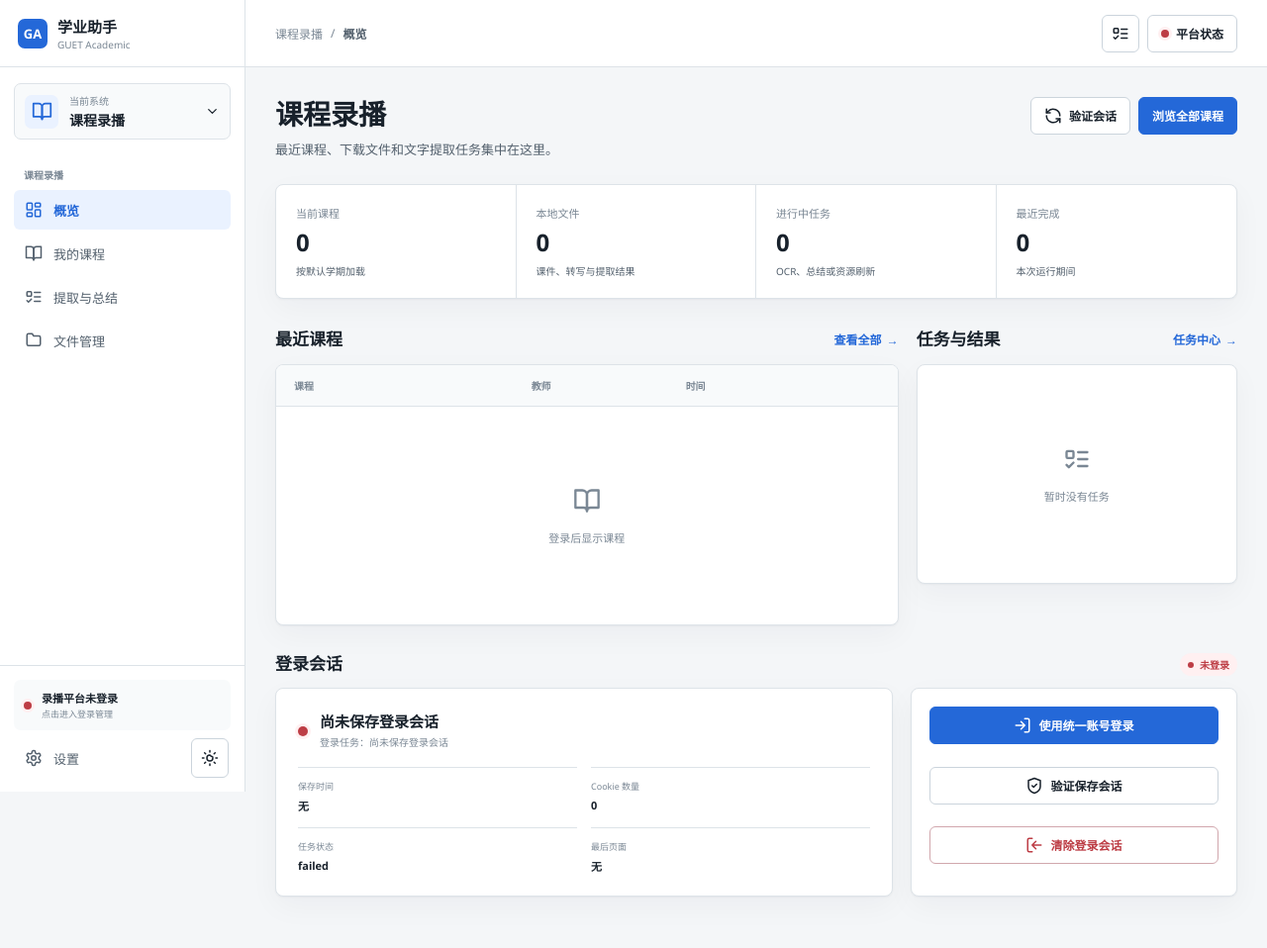
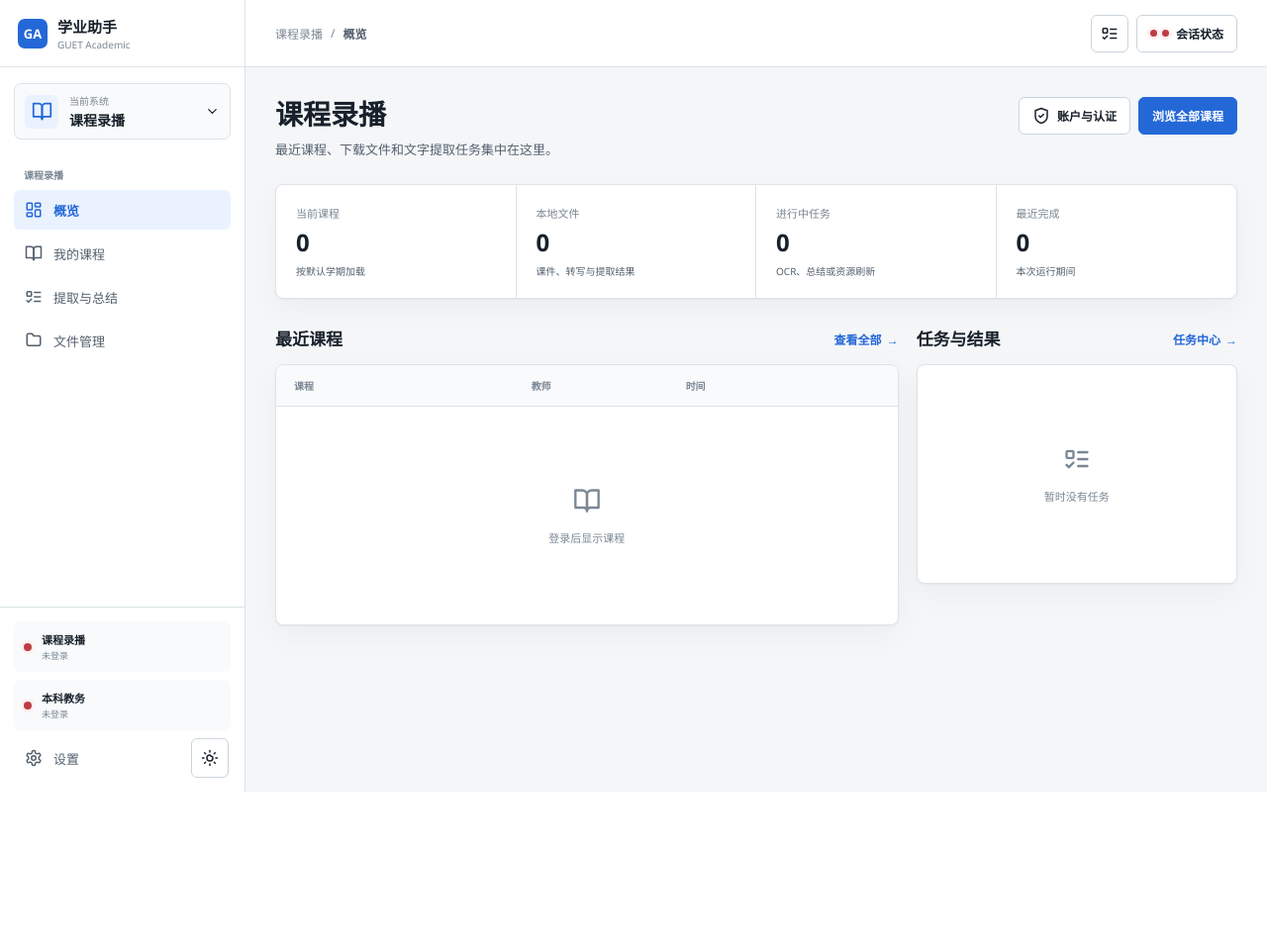
Before and after one commit to Yiyue345/fuckclassroom, a FastAPI app: page /classroom in a window 1280 px wide. Shown: the whole page at 99% size. After the commit the page ends 800 px from the top, so only its background shows below. Run offline with FastAPI, Linux system fonts and the light colour scheme; some libraries are stand-ins or nearby versions.

Commit message:
合并双系统登录与会话管理

```diff
--- a/fuckclassroom/web/app.py
+++ b/fuckclassroom/web/app.py
@@ -71,6 +71,11 @@ def _unified_credential_path(config: AppConfig):
         return legacy
 
 
+def _run_for_result(operation: Callable[[], object], result_url: str) -> str:
+    operation()
+    return result_url
+
+
 def create_app(config: AppConfig | None = None) -> FastAPI:
     app_config = config or AppConfig()
     classroom_client = ClassroomClient(app_config)
@@ -141,6 +146,8 @@ def create_app(config: AppConfig | None = None) -> FastAPI:
             hy2_proxy.stop()
 
     app = FastAPI(title="Fuck Classroom", lifespan=lifespan)
+    app.state.get_classroom_session_status = auth_service.get_session_status
+    app.state.get_selection_session_status = course_selection.get_session_status
     app.mount("/static", StaticFiles(directory=str(PROJECT_ROOT / "static")), name="static")
     def task_started_response(request: Request, task, result_url: str | None = None) -> Response:
         if "application/json" in request.headers.get("accept", ""):
@@ -174,7 +181,6 @@ def create_app(config: AppConfig | None = None) -> FastAPI:
             "login.html",
             {
                 "session": session,
-                "login_run": auth_service.get_login_run_status(),
                 "courses": courses,
                 "course_error": course_error,
                 "files": files,
@@ -187,21 +193,29 @@ def create_app(config: AppConfig | None = None) -> FastAPI:
     @app.post("/auth/start")
     def start_login(request: Request) -> Response:
         task = task_manager.start(
-            "课程录播登录", lambda progress: auth_service.login_for_web(progress)
+            "课程录播登录",
+            lambda progress: _run_for_result(
+                lambda: auth_service.login_for_web(progress),
+                "/accounts#classroom-session",
+            ),
         )
-        return task_started_response(request, task, "/classroom#session")
+        return task_started_response(request, task, "/accounts#classroom-session")
 
     @app.post("/auth/verify")
     def verify_login(request: Request) -> Response:
         task = task_manager.start(
-            "验证课程录播会话", lambda progress: auth_service.verify_for_web(progress)
+            "验证课程录播会话",
+            lambda progress: _run_for_result(
+                lambda: auth_service.verify_for_web(progress),
+                "/accounts#classroom-session",
+            ),
         )
-        return task_started_response(request, task, "/classroom#session")
+        return task_started_response(request, task, "/accounts#classroom-session")
 
     @app.post("/auth/logout")
     def logout() -> RedirectResponse:
         auth_service.clear_session()
-        return RedirectResponse("/classroom", status_code=303)
+        return RedirectResponse("/accounts#classroom-session", status_code=303)
 
     @app.get("/api/auth/challenge")
     def current_auth_challenge() -> JSONResponse:
@@ -443,18 +457,24 @@ def create_app(config: AppConfig | None = None) -> FastAPI:
             return RedirectResponse(f"/downloads?delete_error={quote(str(exc))}", status_code=303)
         return RedirectResponse("/downloads?deleted=1", status_code=303)
 
-    @app.get("/selection", response_class=HTMLResponse)
-    def selection(request: Request) -> HTMLResponse:
+    @app.get("/accounts", response_class=HTMLResponse)
+    def accounts(request: Request) -> HTMLResponse:
         return templates.TemplateResponse(
             request,
-            "selection.html",
+            "accounts.html",
             {
-                "session": course_selection.get_session_status(),
-                "access": course_selection.get_access_info(),
+                "classroom_session": auth_service.get_session_status(),
+                "classroom_login_run": auth_service.get_login_run_status(),
+                "selection_session": course_selection.get_session_status(),
+                "selection_access": course_selection.get_access_info(),
                 "credentials": course_selection.get_credential_status(),
                 "select_error": request.query_params.get("select_error"),
             },
         )
+
+    @app.get("/selection")
+    def selection() -> RedirectResponse:
+        return RedirectResponse("/accounts#selection-session", status_code=307)
 
     @app.get("/selection/catalog", response_class=HTMLResponse)
     def selection_catalog(request: Request) -> HTMLResponse:
@@ -813,25 +833,39 @@ def create_app(config: AppConfig | None = None) -> FastAPI:
     def start_webvpn_login(request: Request) -> Response:
         task = task_manager.start(
             "本科教务登录",
-            lambda progress: _login_and_refresh_selection_info(course_selection, progress),
+            lambda progress: _run_for_result(
+                lambda: _login_and_refresh_selection_info(course_selection, progress),
+                "/accounts#selection-session",
+            ),
         )
-        return task_started_response(request, task, "/selection")
+        return task_started_response(request, task, "/accounts#selection-session")
 
     @app.post("/selection/open")
     def open_selection_home(request: Request) -> Response:
         task = task_manager.start(
             "打开本科教务",
-            lambda progress: course_selection.open_home_for_web(progress=progress),
+            lambda progress: _run_for_result(
+                lambda: course_selection.open_home_for_web(progress=progress),
+                "/accounts#selection-session",
+            ),
         )
-        return task_started_response(request, task, "/selection")
+        return task_started_response(request, task, "/accounts#selection-session")
 
     @app.post("/selection/open-course-select")
     def open_course_select(request: Request) -> Response:
         task = task_manager.start(
             "打开选课入口",
-            lambda progress: course_selection.open_course_select_for_web(progress=progress),
+            lambda progress: _run_for_result(
+                lambda: course_selection.open_course_select_for_web(progress=progress),
+                "/accounts#selection-session",
+            ),
         )
-        return task_started_response(request, task, "/selection")
+        return task_started_response(request, task, "/accounts#selection-session")
+
+    @app.post("/selection/logout")
+    def selection_logout() -> RedirectResponse:
+        course_selection.clear_session()
+        return RedirectResponse("/accounts#selection-session", status_code=303)
 
     @app.post("/selection/capture")
     async def capture_selection_interfaces(request: Request) -> Response:
@@ -844,9 +878,12 @@ def create_app(config: AppConfig | None = None) -> FastAPI:
             duration_seconds = 180
         task = task_manager.start(
             "抓取选课接口",
-            lambda progress: course_selection.capture_interfaces_for_web(
-                progress=progress,
-                duration_seconds=duration_seconds,
+            lambda progress: _run_for_result(
+                lambda: course_selection.capture_interfaces_for_web(
+                    progress=progress,
+                    duration_seconds=duration_seconds,
+                ),
+                "/selection/captures",
             ),
         )
         return task_started_response(request, task, "/selection/captures")
--- a/static/app.css
+++ b/static/app.css
@@ -423,3 +423,20 @@ a.resource-chip:hover { border-color: var(--primary); color: var(--primary); }
 .catalog-row-actions { display: flex; align-items: center; justify-content: flex-end; gap: 6px; }
 .catalog-pagination { min-height: 66px; color: var(--text-soft); font-size: 11px; }
 .catalog-next-icon { transform: rotate(180deg); }
+
+/* Account and session management */
+.session-pair { display: inline-flex; align-items: center; gap: 5px; }
+.session-pair .session-dot { width: 7px; height: 7px; }
+.account-session-grid { display: grid; grid-template-columns: repeat(2, minmax(0, 1fr)); gap: 18px; align-items: stretch; }
+.account-session-panel { display: flex; min-width: 0; flex-direction: column; scroll-margin-top: 92px; padding: 22px; }
+.account-session-header { display: flex; min-height: 44px; align-items: flex-start; justify-content: space-between; gap: 16px; border-bottom: 1px solid var(--border); padding-bottom: 18px; }
+.account-session-name { display: flex; min-width: 0; align-items: center; gap: 11px; }
+.account-session-name h2 { margin: 0; font-size: 15px; }
+.account-session-name > div > span { display: block; overflow: hidden; margin-top: 4px; color: var(--text-muted); font-size: 10px; text-overflow: ellipsis; white-space: nowrap; }
+.account-session-panel .session-state { min-height: 54px; margin: 18px 0; }
+.account-session-panel .detail-grid { margin-bottom: 20px; }
+.detail-item.detail-wide { grid-column: 1 / -1; }
+.account-session-actions { display: grid; grid-template-columns: repeat(2, minmax(0, 1fr)); gap: 8px; margin-top: auto; }
+.account-session-actions .btn { width: 100%; }
+.capture-toolbar { display: grid; grid-template-columns: minmax(220px, 360px) auto; align-items: end; gap: 12px; margin-bottom: 18px; padding: 16px; }
+.capture-toolbar .btn { height: 36px; }
--- a/templates/base.html
+++ b/templates/base.html
@@ -1,5 +1,7 @@
 {% set active_system = active_system|default("classroom") %}
 {% set active_nav = active_nav|default("") %}
+{% set classroom_session_status = request.app.state.get_classroom_session_status() %}
+{% set selection_session_status = request.app.state.get_selection_session_status() %}
 <!doctype html>
 <html lang="zh-CN" data-theme="light" data-theme-mode="auto">
   <head>
@@ -28,11 +30,11 @@
         <div class="workspace-switcher" data-workspace-switcher>
           <button class="workspace-button" type="button" aria-expanded="false" data-workspace-button>
             <span class="workspace-icon">
-              <svg class="icon large"><use href="/static/icons.svg#{% if active_system == 'selection' %}check-square{% else %}book-open{% endif %}"></use></svg>
+              <svg class="icon large"><use href="/static/icons.svg#{% if active_system == 'accounts' %}shield-check{% elif active_system == 'selection' %}check-square{% else %}book-open{% endif %}"></use></svg>
             </span>
             <span class="workspace-copy">
               <span class="workspace-label">当前系统</span>
-              <span class="workspace-name">{% if active_system == "selection" %}本科选课{% else %}课程录播{% endif %}</span>
+              <span class="workspace-name">{% if active_system == "accounts" %}账户与认证{% elif active_system == "selection" %}本科选课{% else %}课程录播{% endif %}</span>
             </span>
             <svg class="icon small"><use href="/static/icons.svg#chevron-down"></use></svg>
           </button>
@@ -45,10 +47,21 @@
               <span class="workspace-icon"><svg class="icon"><use href="/static/icons.svg#check-square"></use></svg></span>
               <span><strong>本科选课</strong><small>课程查询、选课与退课</small></span>
             </a>
+            <a class="workspace-option{% if active_system == 'accounts' %} active{% endif %}" href="/accounts">
+              <span class="workspace-icon"><svg class="icon"><use href="/static/icons.svg#shield-check"></use></svg></span>
+              <span><strong>账户与认证</strong><small>统一账号与独立会话</small></span>
+            </a>
           </div>
         </div>
 
-        {% if active_system == "selection" %}
+        {% if active_system == "accounts" %}
+          <nav class="nav" aria-label="账户导航">
+            <div class="nav-label">账户</div>
+            <a class="nav-item active" href="/accounts">
+              <svg class="icon"><use href="/static/icons.svg#shield-check"></use></svg><span>账户与认证</span>
+            </a>
+          </nav>
+        {% elif active_system == "selection" %}
           <nav class="nav" aria-label="本科选课导航">
             <div class="nav-label">本科选课</div>
             <a class="nav-item{% if active_nav == 'selection_info' and (not info or info.active_view != 'selected') %} active{% endif %}" href="/selection/info">
@@ -89,24 +102,14 @@
         {% endif %}
 
         <div class="sidebar-bottom">
-          {% if active_system == "selection" %}
-            <a class="session-card" href="/selection">
-              {% if session is defined and session.is_saved %}
-                <span class="session-dot{% if session.is_valid is sameas false %} invalid{% else %} valid{% endif %}"></span>
-                <span><span class="session-title">{% if session.is_valid is sameas false %}教务会话无效{% elif session.is_valid is sameas true %}教务会话有效{% else %}教务会话已保存{% endif %}</span><span class="session-meta">{{ session.checked_at or session.saved_at or "尚未验证" }}</span></span>
-              {% else %}
-                <span class="session-dot invalid"></span><span><span class="session-title">尚未登录本科教务</span><span class="session-meta">点击打开会话管理</span></span>
-              {% endif %}
-            </a>
-          {% else %}
-            <a class="session-card" href="/classroom#session">
-              {% if session is defined and session.is_logged_in %}
-                <span class="session-dot valid"></span><span><span class="session-title">录播平台已连接</span><span class="session-meta">{{ session.saved_at or "已保存登录会话" }}</span></span>
-              {% else %}
-                <span class="session-dot invalid"></span><span><span class="session-title">录播平台未登录</span><span class="session-meta">点击进入登录管理</span></span>
-              {% endif %}
-            </a>
-          {% endif %}
+          <a class="session-card" href="/accounts#classroom-session" data-sidebar-session="classroom">
+            <span class="session-dot{% if classroom_session_status.is_logged_in %} valid{% else %} invalid{% endif %}"></span>
+            <span><span class="session-title">课程录播</span><span class="session-meta">{% if classroom_session_status.is_logged_in %}已连接 · {{ classroom_session_status.saved_at or "会话已保存" }}{% else %}未登录{% endif %}</span></span>
+          </a>
+          <a class="session-card" href="/accounts#selection-session" data-sidebar-session="selection">
+            <span class="session-dot{% if selection_session_status.is_saved and selection_session_status.is_valid is not sameas false %} valid{% else %} invalid{% endif %}"></span>
+            <span><span class="session-title">本科教务</span><span class="session-meta">{% if selection_session_status.is_valid is sameas true %}会话有效 · {{ selection_session_status.checked_at or "刚刚验证" }}{% elif selection_session_status.is_saved %}会话待验证{% else %}未登录{% endif %}</span></span>
+          </a>
           <div class="sidebar-actions">
             <a class="nav-item{% if active_nav == 'settings' %} active{% endif %}" href="/settings">
               <svg class="icon"><use href="/static/icons.svg#settings"></use></svg><span>设置</span>
@@ -121,7 +124,7 @@
       <main class="main">
         <header class="topbar">
           <div class="breadcrumb">
-            <span>{% block breadcrumb_parent %}{% if active_system == "selection" %}本科选课{% else %}课程录播{% endif %}{% endblock %}</span>
+            <span>{% block breadcrumb_parent %}{% if active_system == "accounts" %}账户{% elif active_system == "selection" %}本科选课{% else %}课程录播{% endif %}{% endblock %}</span>
             <span>/</span>
             <strong>{% block breadcrumb_current %}{% block page_title %}概览{% endblock %}{% endblock %}</strong>
           </div>
@@ -129,11 +132,13 @@
             <a class="btn icon-only" href="/tasks" title="查看任务">
               <svg class="icon"><use href="/static/icons.svg#list-todo"></use></svg>
             </a>
-            {% if active_system == "selection" %}
-              <a class="btn" href="/selection"><span class="session-dot{% if session is defined and session.is_saved and session.is_valid is not sameas false %} valid{% else %} invalid{% endif %}"></span>会话状态</a>
-            {% else %}
-              <a class="btn" href="/classroom#session"><span class="session-dot{% if session is defined and session.is_logged_in %} valid{% else %} invalid{% endif %}"></span>平台状态</a>
-            {% endif %}
+            <a class="btn" href="/accounts">
+              <span class="session-pair" aria-hidden="true">
+                <span class="session-dot{% if classroom_session_status.is_logged_in %} valid{% else %} invalid{% endif %}"></span>
+                <span class="session-dot{% if selection_session_status.is_saved and selection_session_status.is_valid is not sameas false %} valid{% else %} invalid{% endif %}"></span>
+              </span>
+              会话状态
+            </a>
           </div>
         </header>
 
--- a/templates/login.html
+++ b/templates/login.html
@@ -12,20 +12,12 @@
       <p class="page-description">最近课程、下载文件和文字提取任务集中在这里。</p>
     </div>
     <div class="head-actions">
-      <form method="post" action="/auth/verify" data-inline-task data-task-status="#auth-task-status" data-task-group="auth" data-task-starting="正在启动会话验证" data-task-fallback="会话验证失败" data-task-success="会话状态已更新"><button class="btn" type="submit" data-task-submit><svg class="icon"><use href="/static/icons.svg#refresh-cw"></use></svg>验证会话</button></form>
+      <a class="btn" href="/accounts"><svg class="icon"><use href="/static/icons.svg#shield-check"></use></svg>账户与认证</a>
       <a class="btn primary" href="/courses">浏览全部课程</a>
     </div>
   </div>
 
   {% if course_error %}<div class="notice error"><svg class="icon"><use href="/static/icons.svg#circle-alert"></use></svg><span>{{ course_error }}</span></div>{% endif %}
-  <div class="notice inline-task-status hidden" id="auth-task-status" role="status" aria-live="polite">
-    <svg class="icon"><use href="/static/icons.svg#refresh-cw"></use></svg>
-    <div class="inline-task-body">
-      <div class="inline-task-message" data-task-message>正在准备登录</div>
-      <div class="progress" aria-hidden="true"><span data-task-progress></span></div>
-    </div>
-  </div>
-
   <section class="stat-band">
     <div class="stat"><div class="stat-label">当前课程</div><div class="stat-value">{{ courses|length }}</div><div class="stat-foot">按默认学期加载</div></div>
     <div class="stat"><div class="stat-label">本地文件</div><div class="stat-value">{{ files|length }}</div><div class="stat-foot">课件、转写与提取结果</div></div>
@@ -69,23 +61,4 @@
     </section>
   </div>
 
-  <section class="section" id="session">
-    <div class="section-head"><h2>登录会话</h2><span class="status {% if session.is_logged_in %}green{% else %}red{% endif %}"><span class="tiny-dot"></span>{{ "已保存" if session.is_logged_in else "未登录" }}</span></div>
-    <div class="session-overview">
-      <div class="surface session-details">
-        <div class="session-state"><span class="session-dot {% if session.is_logged_in %}valid{% else %}invalid{% endif %}"></span><div><strong>{{ session.message }}</strong><span>登录任务：{{ login_run.message }}</span></div></div>
-        <div class="detail-grid">
-          <div class="detail-item"><label>保存时间</label><strong>{{ session.saved_at or "无" }}</strong></div>
-          <div class="detail-item"><label>Cookie 数量</label><strong>{{ session.cookie_count }}</strong></div>
-          <div class="detail-item"><label>任务状态</label><strong>{{ login_run.state }}</strong></div>
-          <div class="detail-item"><label>最后页面</label><strong title="{{ session.final_url or '' }}">{{ session.final_url or "无" }}</strong></div>
-        </div>
-      </div>
-      <div class="surface session-actions">
-        <form method="post" action="/auth/start" data-inline-task data-task-status="#auth-task-status" data-task-group="auth" data-task-starting="正在启动统一账号登录" data-task-fallback="登录失败" data-task-success="课程录播登录成功"><button class="btn primary" type="submit" data-task-submit><svg class="icon"><use href="/static/icons.svg#log-in"></use></svg>使用统一账号登录</button></form>
-        <form method="post" action="/auth/verify" data-inline-task data-task-status="#auth-task-status" data-task-group="auth" data-task-starting="正在启动会话验证" data-task-fallback="会话验证失败" data-task-success="会话状态已更新"><button class="btn" type="submit" data-task-submit><svg class="icon"><use href="/static/icons.svg#shield-check"></use></svg>验证保存会话</button></form>
-        <form method="post" action="/auth/logout" data-confirm="确认清除课程录播登录会话？"><button class="btn danger" type="submit"><svg class="icon"><use href="/static/icons.svg#log-out"></use></svg>清除登录会话</button></form>
-      </div>
-    </div>
-  </section>
 {% endblock %}
```
Also changed, not shown: templates/accounts.html (added, +83 -0 lines), templates/selection.html (deleted, +0 -55 lines), templates/selection_captures.html (+14 -1 lines), tests/test_accounts_page.py (added, +58 -0 lines).
